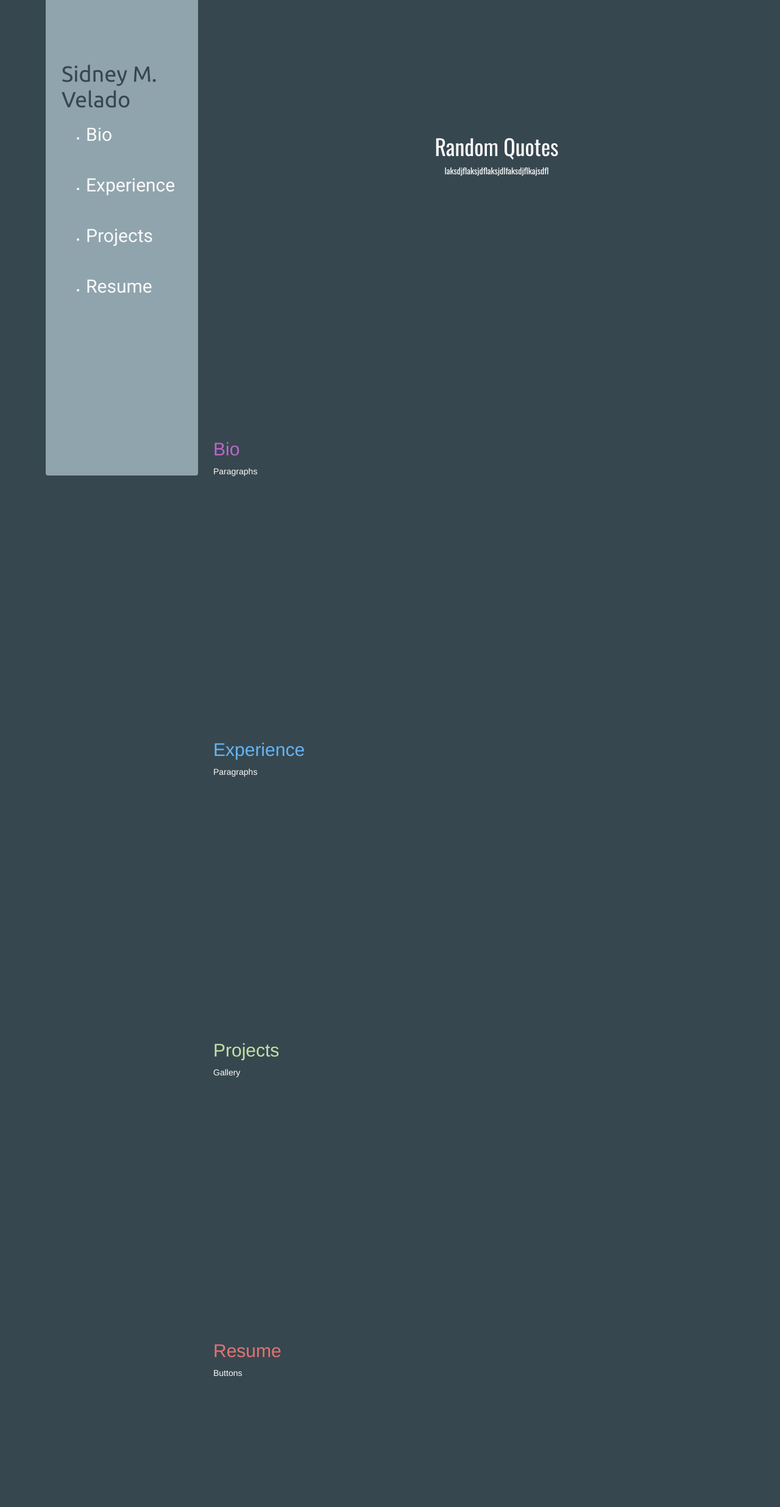
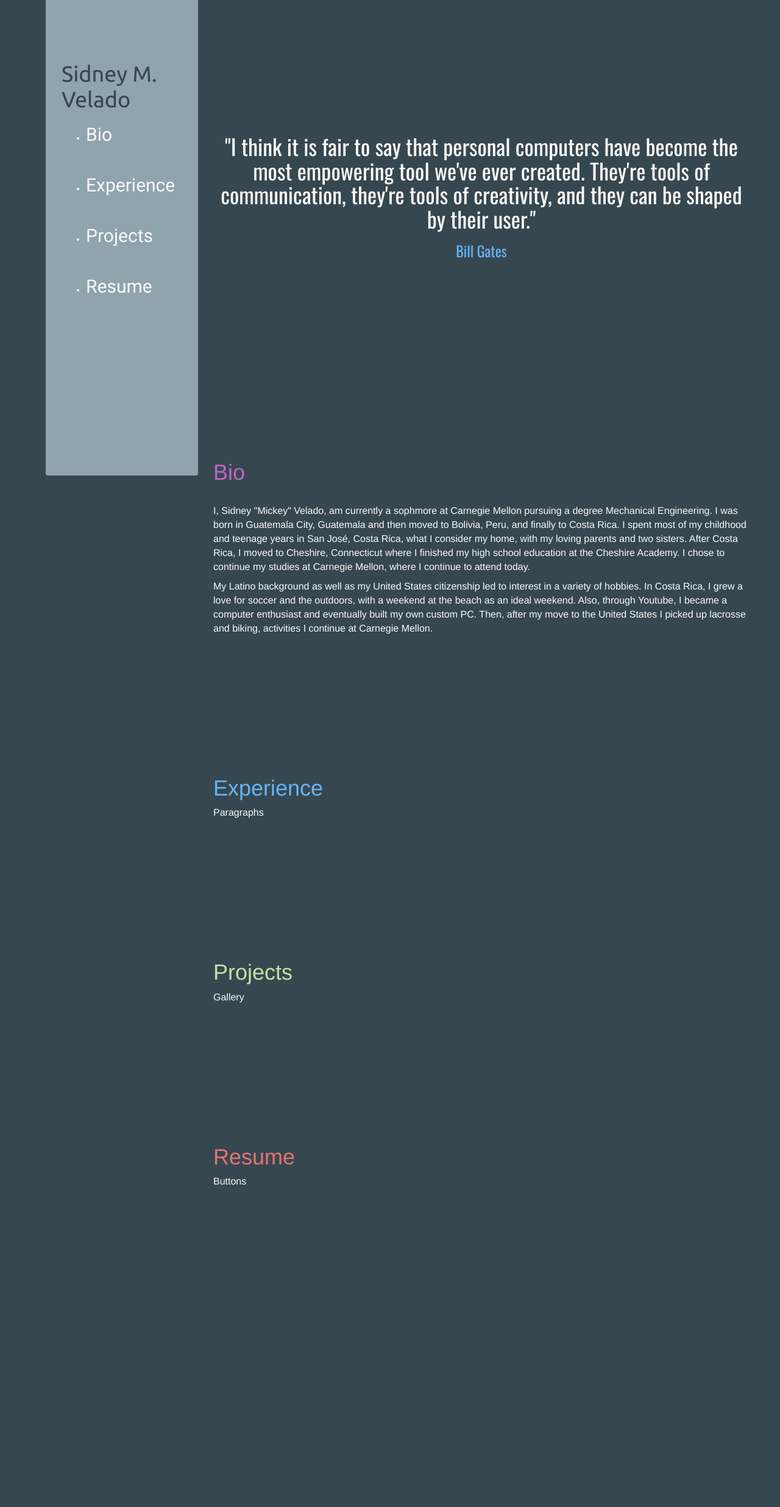
Before and after one commit to svelado/svelado.github.io, a Flask app: page / in a window 1280 px wide. Shown: the whole page at 61% size. After the commit the page ends 1944 px from the top, so only its background shows below. Run offline with Flask 2, Linux system fonts and the light colour scheme; some libraries are stand-ins or nearby versions.

Commit message:
Quotes update

```diff
--- a/static/css/mysite.css
+++ b/static/css/mysite.css
@@ -15,9 +15,11 @@ div {
 }
 
 div.content {
-	padding-top: 200px;
-	padding-bottom: 200px;
+	padding-top: 100px;
+	padding-bottom: 100px;
 	color:#FAFAFA;
+	padding-right: 50px;
+	font-size: medium;
 }
 
 /* Navbar Elements*/
@@ -63,8 +65,9 @@ div.navbar {
 
 }
 
-#bio h2, #biolink:hover {
+#bio h1, #biolink:hover {
 	color:#BA68C8;
+
 }
 
 
@@ -73,7 +76,7 @@ div.navbar {
 
 }
 
-#exp h2, #explink:hover {
+#exp h1, #explink:hover {
 	color:#64B5F6;
 }
 
@@ -82,7 +85,7 @@ div.navbar {
 
 }
 
-#projects h2,  #prolink:hover {
+#projects h1,  #prolink:hover {
 	color:#C5E1A5
 
 ;
@@ -93,6 +96,6 @@ div.navbar {
 
 }
 
-#resume h2,  #reslink:hover {
+#resume h1,  #reslink:hover {
 	color:#E57373;
 }
--- /dev/null
+++ b/static/js/mysite.js
@@ -0,0 +1,72 @@
+// Quote's and their author's index match up
+var quotes = [
+	'Coming together is a beginning; keeping together is progress; working together is success.',
+	'Success is not final, failure is not fatal: It is the courage to continue that counts',
+	'Defeat is not the worst of failures. Not to have tried is the true failure',
+	"I think it is fair to say that personal computers have become the most empowering tool we've ever created. They're tools of communication, they're tools of creativity, and they can be shaped by their user.",
+	'The good news about computers is that they do what you tell them to do. The bad news is that they do what you tell them to do.',
+	'To err is human and to blame it on a computer is even more so.',
+	'A leader is one who knows the way, goes the way, and shows the way.',
+	' A good leader takes a little more than his share of the blame, a little less than his share of the credit.'
+];
+
+var authors = [
+	'Henry Ford',
+	'Winston Churchill',
+	'George Edward Woodberry',
+	'Bill Gates',
+	'Ted Nelson',
+	'Robert Orben',
+	'John C. Maxwell',
+	'Arnold H. Glasow'
+
+
+];
+
+var colors = [
+	'#BA68C8',
+	'#64B5F6',
+	'#C5E1A5',
+	'#E57373',
+]
+
+
+function init () {
+	console.log("JS Started");
+}
+
+// Makes sure there are enough authors for the quotes
+function quoteChecker(quotes, authors) {
+	if (quotes.length == authors.length){
+	console.log('Quotes and authors match');
+	} else {
+	console.log("Quotes and authors DON'T match");
+	}
+}
+
+// Selects the index of the quote
+function selectIndex (quotes) {
+	var index = Math.floor((Math.random() * quotes.length) + 1);
+	console.log('The selected index is ' + index);
+	if(index > quotes.length - 1){
+		index = index - 1;
+	}
+	return index;
+
+}
+
+function colorSelect (colors) {
+	var index = Math.floor((Math.random() * 4) + 1);
+	if(index > 4) {
+		index = index - 1;
+	}
+	return index;
+}
+
+init();
+quoteChecker(quotes,authors);
+var quoteIndex = selectIndex(quotes);
+var quote = '"' + quotes[quoteIndex] + '"';
+var author = authors[quoteIndex];
+var colorIndex = colorSelect(colors);
+var color = colors[colorIndex];
--- a/templates/main.html
+++ b/templates/main.html
@@ -7,14 +7,16 @@
 	<link rel="icon" type="image/png" href="/static/images/wrenchIcon.png" />
 	<link rel="stylesheet" type="text/css" href="/static/css/mysite.css">
 	<link rel="stylesheet" href="/static/css/bootstrap.min.css">
-	<link href="https://fonts.googleapis.com/css?family=Oswald|Roboto|Ubuntu" rel="stylesheet">
+	<link href="https://fonts.googleapis.com/css?family=Oswald|Roboto|Ubuntu"
+	rel="stylesheet">
+	<script src ='/static/js/mysite.js'></script>
 </head>
 <body>
 
 	<!-- All "Side Nav Bar" -->
 	<div class='navbar' id='navbar'>
 		<h1>
-			<a href='#favquote' id='namelink'>Sidney M. Velado</a>
+			<a href='/' id='namelink'>Sidney M. Velado</a>
 		</h1>
 		<ul>
 			<li><h2><a href='#bio' id='biolink'>Bio</a></h2></li>
@@ -29,21 +31,47 @@
 
 	<!-- Favorite Quote Scroller -->
 	<div class='content' id='favquote'>
-		<h1>Random Quotes</h1>
-		<p>laksdjflaksjdflaksjdlfaksdjflkajsdfl</p>
+		<h1 id='quote'></h1>
+		<script type="text/javascript">
+			document.getElementById('quote').innerHTML = quote;
+		</script>
+		<h3 id='author'></h3>
+		<script type="text/javascript">
+		document.getElementById('author').innerHTML = author;
+		document.getElementById('author').style.color = color;
+		</script>
+
 	</div>
 
 	<!-- Bio Section -->
 	<div class='content' id='bio'>
-		<h2>Bio</h2>
+		<h1>Bio</h1>
+		<br>
 		<p>
-			Paragraphs
+			I, Sidney "Mickey" Velado, am currently a sophmore at Carnegie
+			Mellon pursuing a degree Mechanical Engineering. I was born in
+			Guatemala City, Guatemala and then moved to Bolivia, Peru, and
+			finally to Costa Rica. I spent most of my childhood and teenage
+			years in San José, Costa Rica, what I consider my home, with my
+			loving parents and two sisters. After Costa Rica, I moved to
+			Cheshire, Connecticut where I finished my high school education at
+			the Cheshire Academy. I chose to continue my studies at Carnegie
+			Mellon, where I continue to attend today.
+		</p>
+		<p>
+			My Latino background as well as my United States citizenship led to
+			interest in a variety of hobbies. In Costa Rica, I grew a love for
+			soccer and the outdoors, with a weekend at the beach as an ideal
+			weekend. Also, through Youtube, I became a computer enthusiast
+			and eventually built my own custom PC. Then, after my move to the
+			United States I picked up lacrosse and biking, activities I continue
+			at Carnegie Mellon.
 		</p>
 	</div>
 
 	<!-- Experience Section -->
 	<div class='content' id='exp'>
-		<h2>Experience</h2>
+		<h1>Experience</h1>
 		<p>
 			Paragraphs
 		</p>
@@ -51,7 +79,7 @@
 
 	<!-- Projects Section -->
 	<div class='content' id='projects'>
-		<h2>Projects</h2>
+		<h1>Projects</h1>
 		<p>
 			Gallery
 		</p>
@@ -59,7 +87,7 @@
 
 	<!-- Resume Buttons -->
 	<div class='content' id='resume'>
-		<h2>Resume</h2>
+		<h1>Resume</h1>
 		<p>
 			Buttons
 		</p>
```
